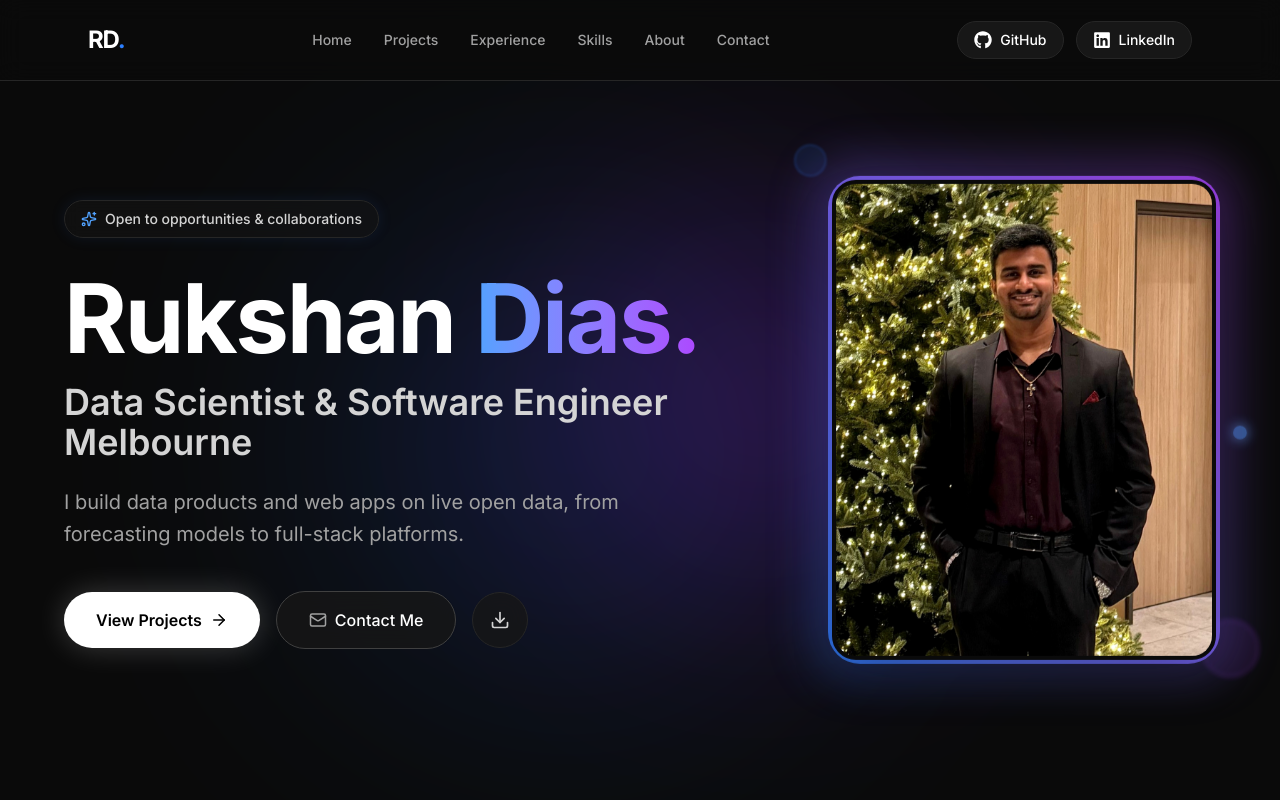
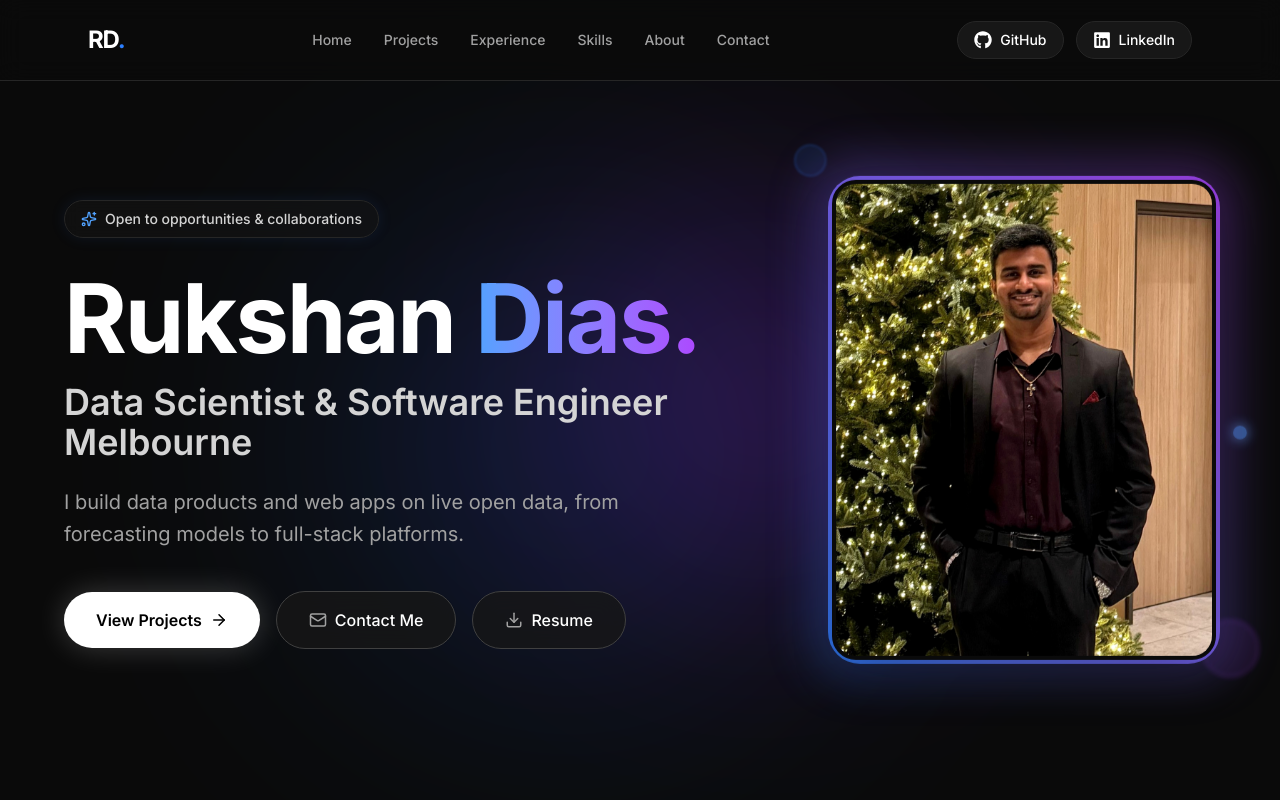
Before and after one commit to Ruki-Diaz/portfolio-website, a Next.js app: page / in a window 1280 px wide. Shown: the top 800 px of the page. Built offline with nearby package versions, Linux system fonts and the light colour scheme.

Commit message:
feat: label resume download button

```diff
--- a/components/sections/Hero.js
+++ b/components/sections/Hero.js
@@ -98,19 +98,18 @@ export default function Hero() {
               </Link>
             </MagneticEffect>
 
-            {/* Icon Button */}
-            <MagneticEffect className="col-span-2 justify-self-start">
+            {/* Resume Button: full width on its own row on mobile, inline with the others from sm */}
+            <MagneticEffect className="col-span-2 min-w-0">
               <a
                 href="/cv.pdf"
-                download="Rukshan-Dias-CV.pdf"
+                download="Rukshan-Dias-Resume.pdf"
                 target="_blank"
                 rel="noopener noreferrer"
-                className="flex items-center justify-center w-[52px] h-[52px] sm:w-14 sm:h-14 bg-neutral-900/80 backdrop-blur-md text-neutral-300 rounded-full border border-neutral-800 hover:bg-neutral-800 hover:text-white transition-all hover:border-neutral-500 group hover:shadow-[0_0_20px_rgba(255,255,255,0.05)]"
-                aria-label="Download Rukshan Dias's CV (PDF)"
-                title="Download Rukshan Dias's CV (PDF)"
+                aria-label="Download Rukshan Dias's resume (PDF)"
+                className="group flex items-center justify-center gap-2 w-full sm:w-auto px-3 sm:px-8 py-3.5 sm:py-4 whitespace-nowrap bg-neutral-900/80 backdrop-blur-md text-white font-medium rounded-full border border-neutral-700 hover:bg-neutral-800 transition-all hover:border-neutral-500 hover:shadow-[0_0_20px_rgba(255,255,255,0.05)] hover:-translate-y-0.5 motion-reduce:hover:translate-y-0"
               >
-                <Download size={20} aria-hidden="true" className="group-hover:-translate-y-0.5 transition-transform" />
-                <span className="sr-only">Download Rukshan Dias&apos;s CV (PDF)</span>
+                <Download size={18} aria-hidden="true" className="text-neutral-400 group-hover:text-white transition-colors" />
+                Resume
               </a>
             </MagneticEffect>
           </motion.div>
```
